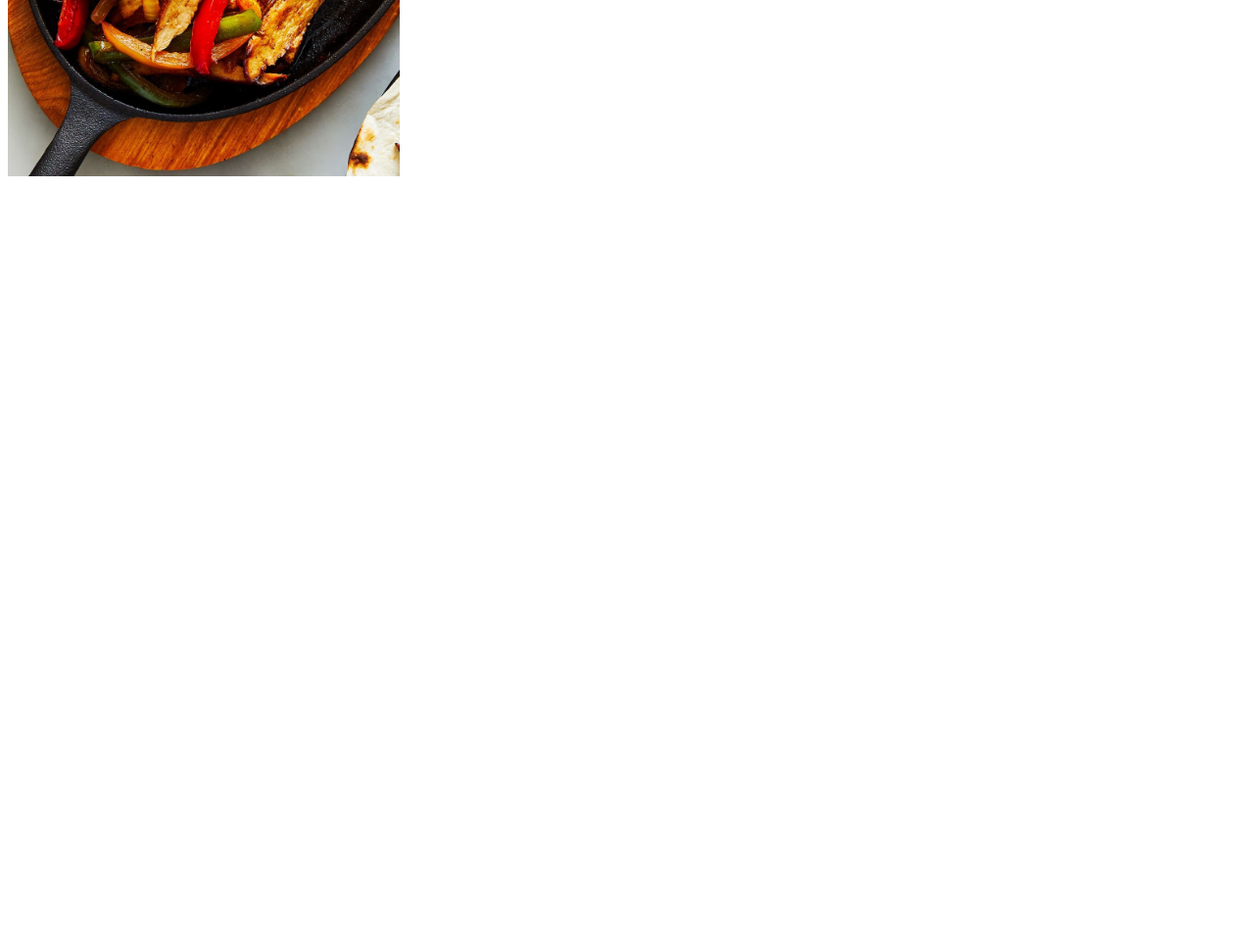
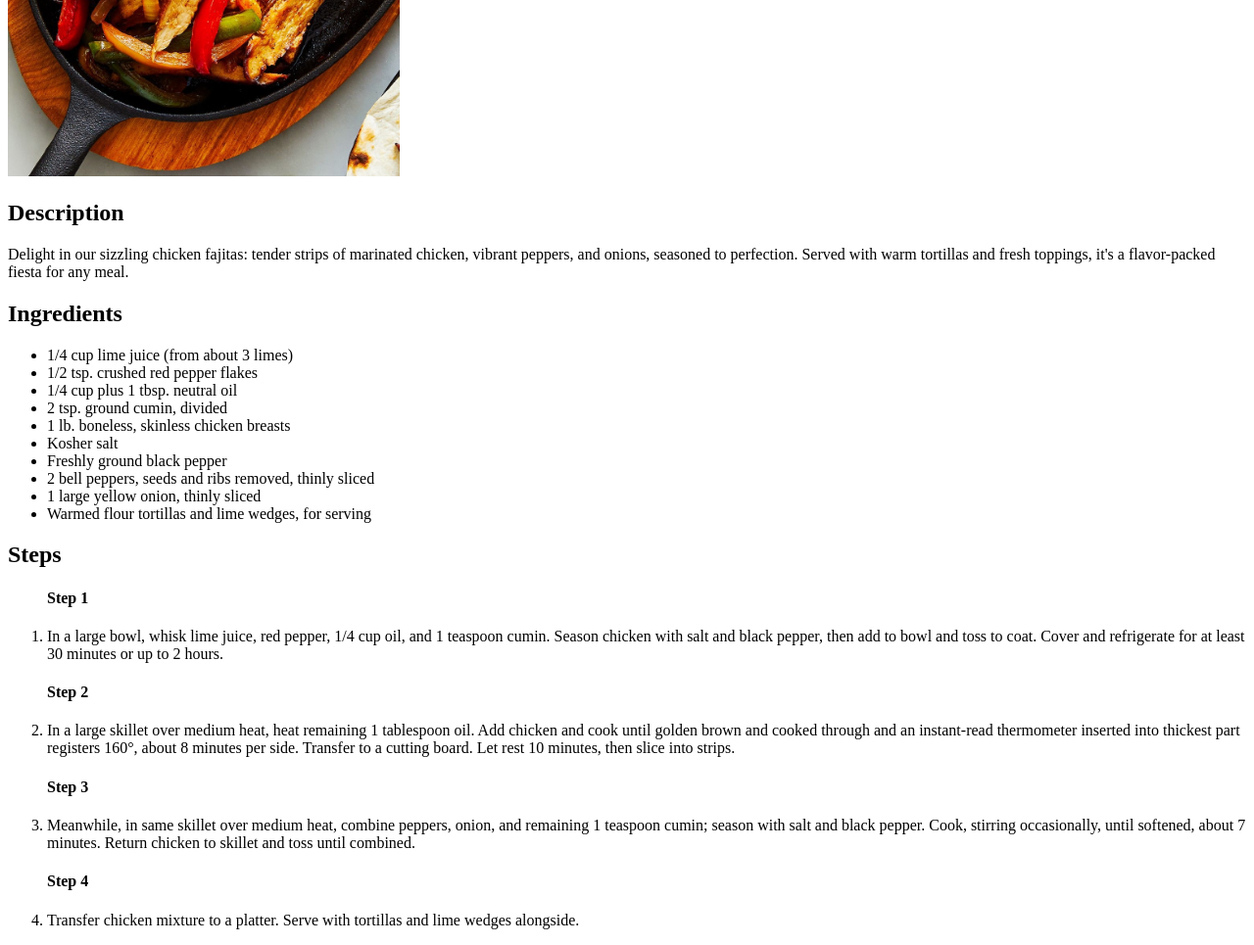
Before and after one commit to Andrew-Ih/odin-recipes2, a plain HTML site: page recipes/chicken_fagitas.html in a window 1280 px wide. Shown: the part 500-1465 px from the top of the page at 98% size. Before the commit the page ends 800 px from the top, so only its background shows below. Drawn offline with Linux system fonts and the light colour scheme.

Commit message:
updated and finished recipe pages

```diff
--- a/recipes/chicken_fagitas.html
+++ b/recipes/chicken_fagitas.html
@@ -9,5 +9,43 @@
         <h1>Chicken Fajita Recipe</h1>
         <img src="../img/chicken_fajitas.jpeg" alt="Chicken Fajita dish" height="600" width="400">
 
+        <h2>Description</h2>
+        <p>Delight in our sizzling chicken fajitas: tender strips of marinated chicken, vibrant peppers,
+             and onions, seasoned to perfection. Served with warm tortillas and fresh toppings, it's a
+             flavor-packed fiesta for any meal.</p>
+
+        <h2>Ingredients</h2>
+        <ul>
+            <li>1/4 cup lime juice (from about 3 limes)</li>
+            <li>1/2 tsp. crushed red pepper flakes</li>
+            <li>1/4 cup plus 1 tbsp. neutral oil</li>
+            <li>2 tsp. ground cumin, divided</li>
+            <li>1 lb. boneless, skinless chicken breasts</li>
+            <li>Kosher salt</li>
+            <li>Freshly ground black pepper</li>
+            <li>2 bell peppers, seeds and ribs removed, thinly sliced </li>
+            <li>1 large yellow onion, thinly sliced</li>
+            <li>Warmed flour tortillas and lime wedges, for serving</li>
+        </ul>
+
+        <h2>Steps</h2>
+        <ol>
+            <h4>Step 1</h4>
+            <li>In a large bowl, whisk lime juice, red pepper, 1/4 cup oil, and 1 teaspoon cumin.
+                Season chicken with salt and black pepper, then add to bowl and toss to coat. Cover
+                and refrigerate for at least 30 minutes or up to 2 hours.</li>
+            <h4>Step 2</h4>
+            <li>In a large skillet over medium heat, heat remaining 1 tablespoon oil. Add chicken and
+                cook until golden brown and cooked through and an instant-read thermometer inserted
+                into thickest part registers 160°, about 8 minutes per side. Transfer to a cutting board.
+                 Let rest 10 minutes, then slice into strips.</li>
+            <h4>Step 3</h4>
+            <li>Meanwhile, in same skillet over medium heat, combine peppers, onion, and remaining 1
+                teaspoon cumin; season with salt and black pepper. Cook, stirring occasionally, until
+                softened, about 7 minutes. Return chicken to skillet and toss until combined.</li>
+            <h4>Step 4</h4>
+            <li>Transfer chicken mixture to a platter. Serve with tortillas and lime wedges alongside.</li>
+        </ol>
+
     </body>
 </html>
```
Also changed, not shown: index.html (+4 -4 lines), recipes/french_bread_pizza.html (+3 -3 lines), recipes/mac_and_cheese.html (+35 -1 lines), img/mac_and_cheese.jpeg (added), 1 other file.
